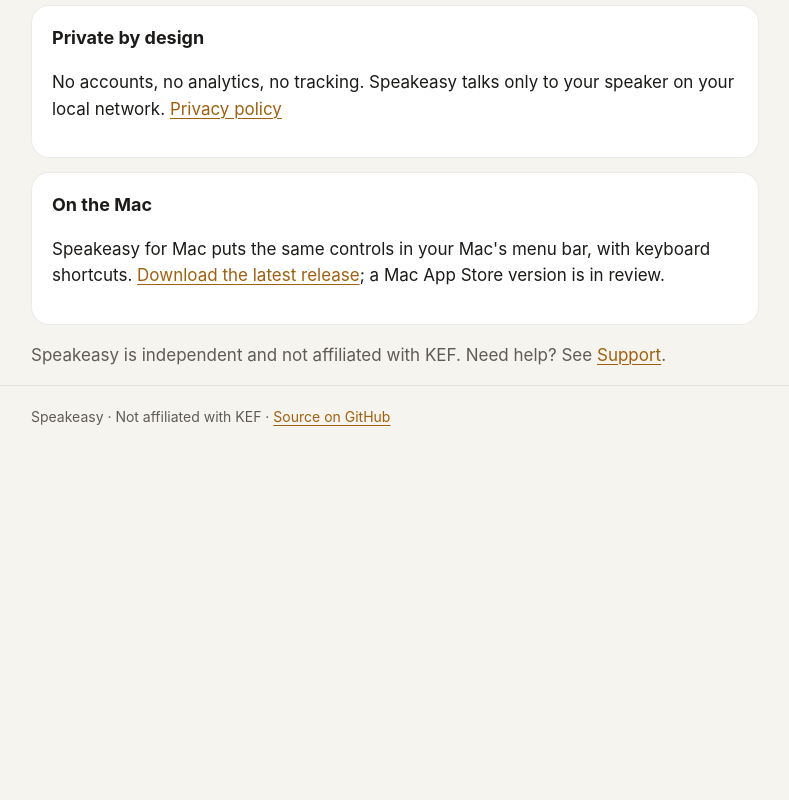
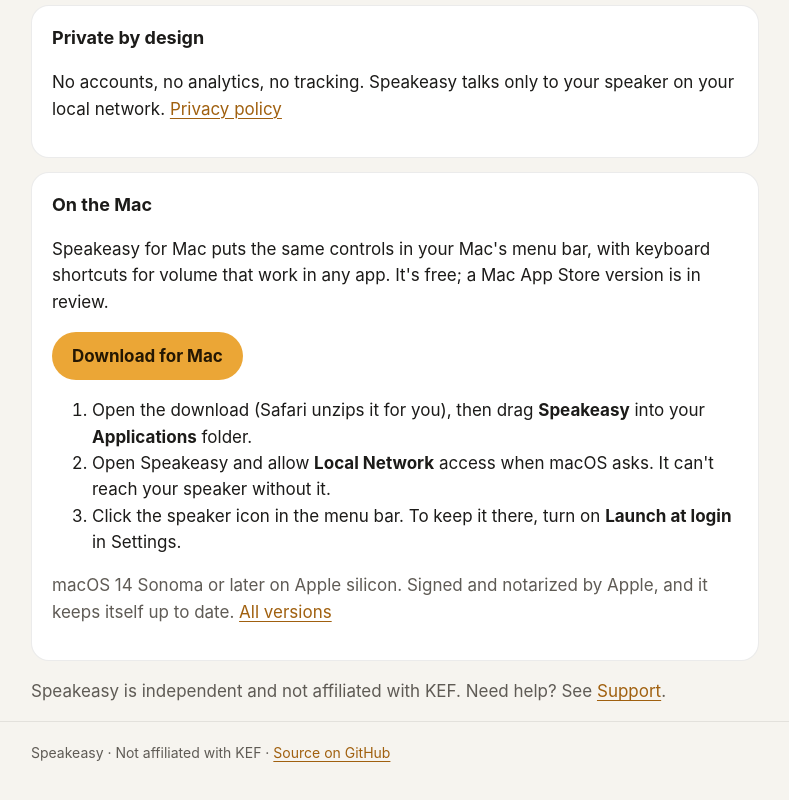
Before and after one commit to zalberico/kef-menubar, a plain HTML site: page docs/index.html in a window 1280 px wide. Shown: the part 724-1524 px from the top of the page, without its empty margins (245-1034 px from the left). Before the commit the page ends 1192 px from the top, so only its background shows below. Drawn offline with Linux system fonts and the light colour scheme.

Commit message:
Add a one-click Mac download to the README and website
Releases now also upload the zip as Speakeasy.zip, so
releases/latest/download/Speakeasy.zip always serves the newest version (the
appcast keeps pointing at the versioned zip). v1.3.0 has the copy already.
The README gets a download link under the screenshots and plainer install
steps; the website's Mac card gets a Download for Mac button with three steps.

Co-Authored-By: Claude Opus 5.5 <noreply@anthropic.com>

```diff
--- a/docs/index.html
+++ b/docs/index.html
@@ -55,7 +55,14 @@
 
     <div class="card">
       <h3>On the Mac</h3>
-      <p>Speakeasy for Mac puts the same controls in your Mac's menu bar, with keyboard shortcuts. <a href="https://github.com/zalberico/speakeasy/releases/latest">Download the latest release</a>; a Mac App Store version is in review.</p>
+      <p>Speakeasy for Mac puts the same controls in your Mac's menu bar, with keyboard shortcuts for volume that work in any app. It's free; a Mac App Store version is in review.</p>
+      <p><a class="button" href="https://github.com/zalberico/speakeasy/releases/latest/download/Speakeasy.zip">Download for Mac</a></p>
+      <ol>
+        <li>Open the download (Safari unzips it for you), then drag <b>Speakeasy</b> into your <b>Applications</b> folder.</li>
+        <li>Open Speakeasy and allow <b>Local Network</b> access when macOS asks. It can't reach your speaker without it.</li>
+        <li>Click the speaker icon in the menu bar. To keep it there, turn on <b>Launch at login</b> in Settings.</li>
+      </ol>
+      <p class="muted">macOS 14 Sonoma or later on Apple silicon. Signed and notarized by Apple, and it keeps itself up to date. <a href="https://github.com/zalberico/speakeasy/releases">All versions</a></p>
     </div>
 
     <p class="muted">Speakeasy is independent and not affiliated with KEF. Need help? See <a href="support/">Support</a>.</p>
```
Also changed, not shown: 2 other files.
